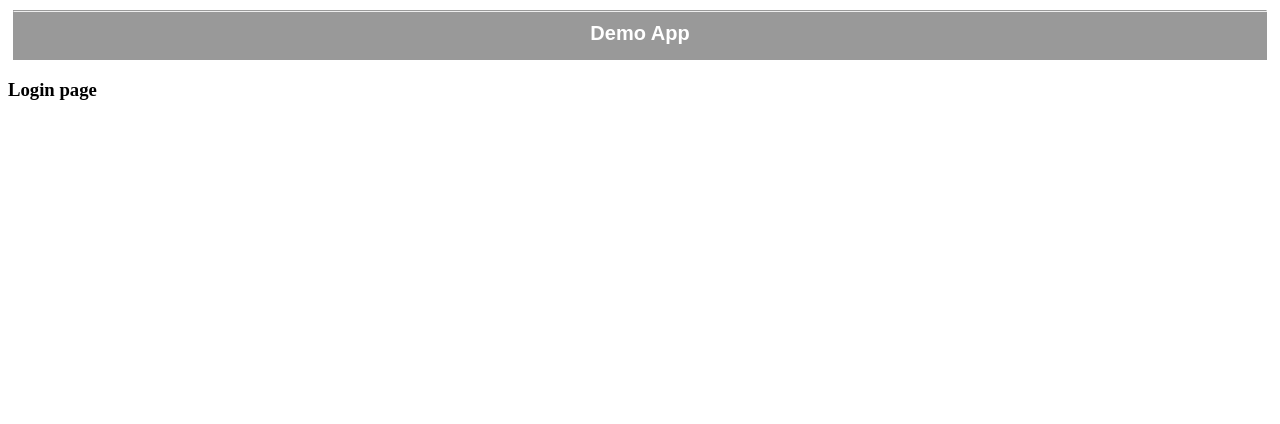
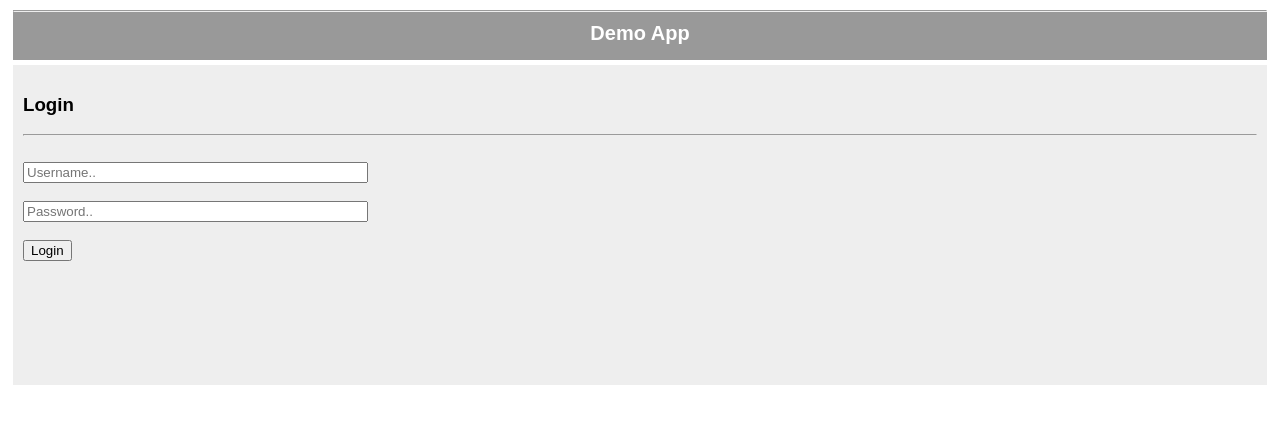
Before and after one commit to Avinash-Kulal/Mult-tenant-app, a React app in the folder ReactApp/: page / in a window 1280 px wide. Shown: the top 424 px of the page. Built offline with nearby package versions, Linux system fonts and the light colour scheme.

Commit message:
update login component

```diff
--- a/ReactApp/src/components/Login.js
+++ b/ReactApp/src/components/Login.js
@@ -1,8 +1,30 @@
-import React from "react";
+import React,{useState} from "react";
+import styled from "styled-components";
 
-const Login = () =>{
+const LoginContainer = styled.div`
+background-color:#eee;
+height:300px;
+padding:10px;
+margin:5px;
+font-family:arial;
+`;
+const Login = (props) =>{
+
+ const [username,setUsername] = useState('');
+ const [password,setPassword] = useState('');
+
+ const handleLogin = (evt)=>{
+  evt.preventDefault();
+ }
  return (
-  <h3>Login page</h3>
+  <LoginContainer>
+   <h3>Login</h3><hr/><br/>
+   <form onSubmit={handleLogin}>
+     <input type="text" name="username" value={username} placeholder="Username.." size="40" onChange={(evt)=>{ setUsername(evt.target.value)}}/><br/><br/>
+     <input type="password" name="password" value ={password} placeholder="Password.." size="40"onChange={(evt)=>{setPassword(evt.target.value)}}/><br/><br/>
+     <input type="submit" value="Login"/>
+   </form>
+  </LoginContainer>
  )
 }
 export default Login;
```
